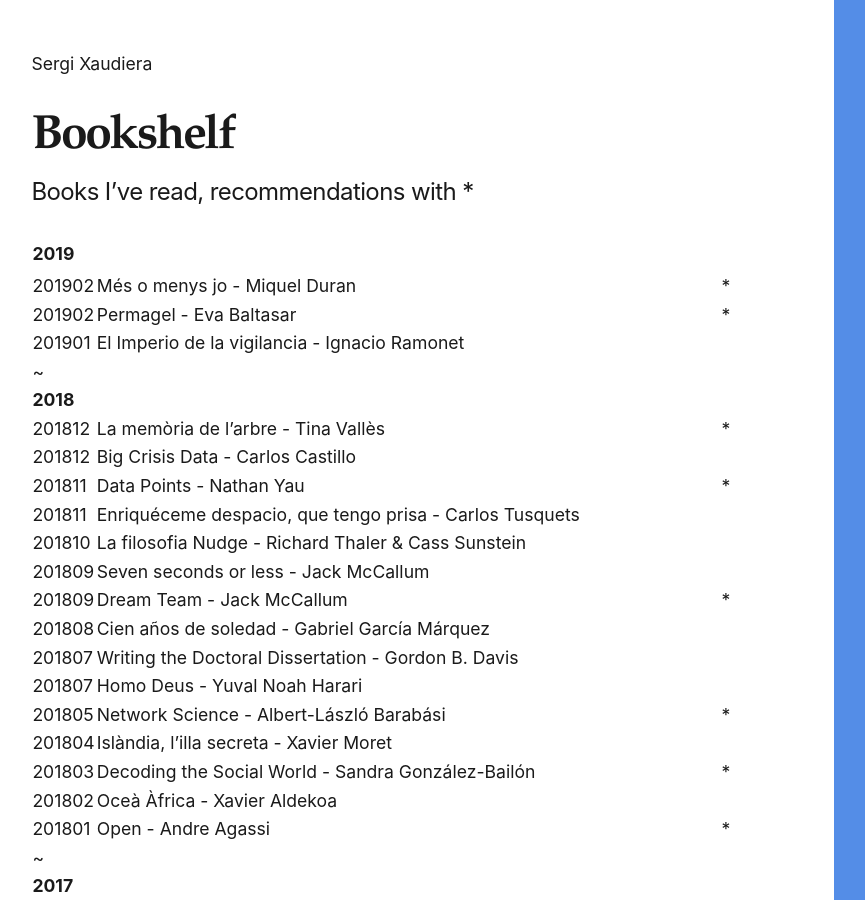
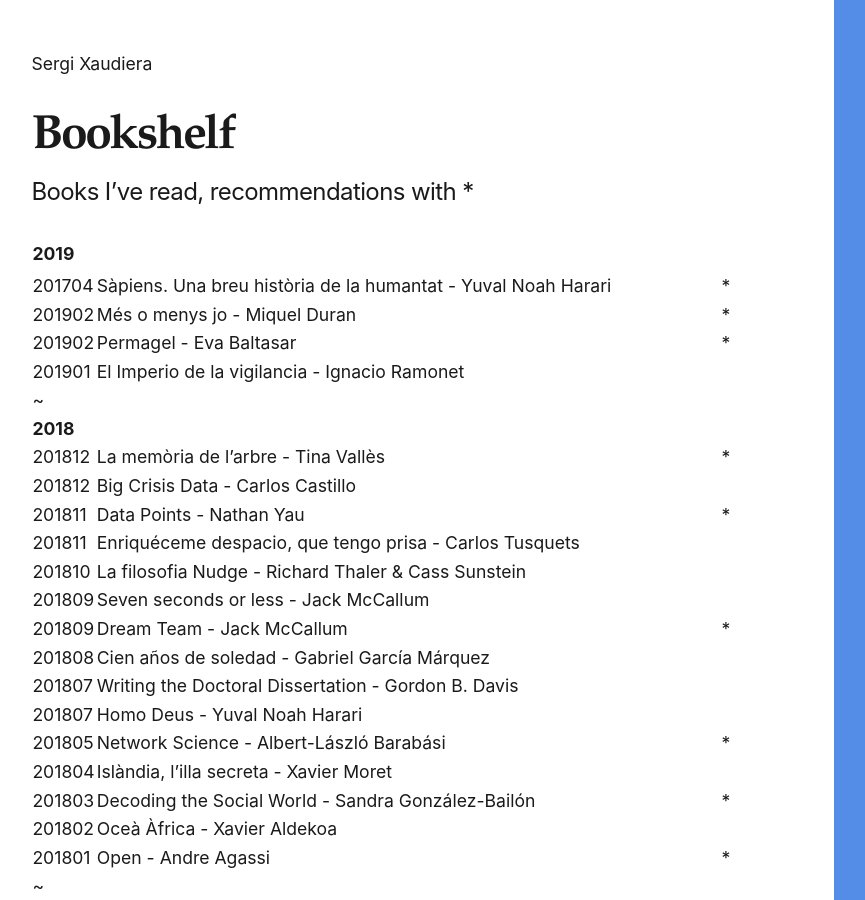
Before and after one commit to sergixaudiera/sergixaudiera.github.io, a Jekyll site: the page built from library.md, in a window 1280 px wide and 900 px high. Shown: the whole window, without its empty margins (71-936 px from the left). Built offline with Jekyll 4.4.1, drawn with Linux system fonts in a browser that asks for light colours.

Commit message:
+ sàpiens

```diff
--- a/library.md
+++ b/library.md
@@ -8,6 +8,7 @@ permalink: /library/
 
 |**2019** | | |
 | :---- | ------| ---: |
+| 201704 | Sàpiens. Una breu història de la humantat - Yuval Noah Harari|*|
 | 201902 | Més o menys jo - Miquel Duran|*|
 | 201902 | Permagel - Eva Baltasar|*|
 | 201901 | El Imperio de la vigilancia - Ignacio Ramonet|
```
